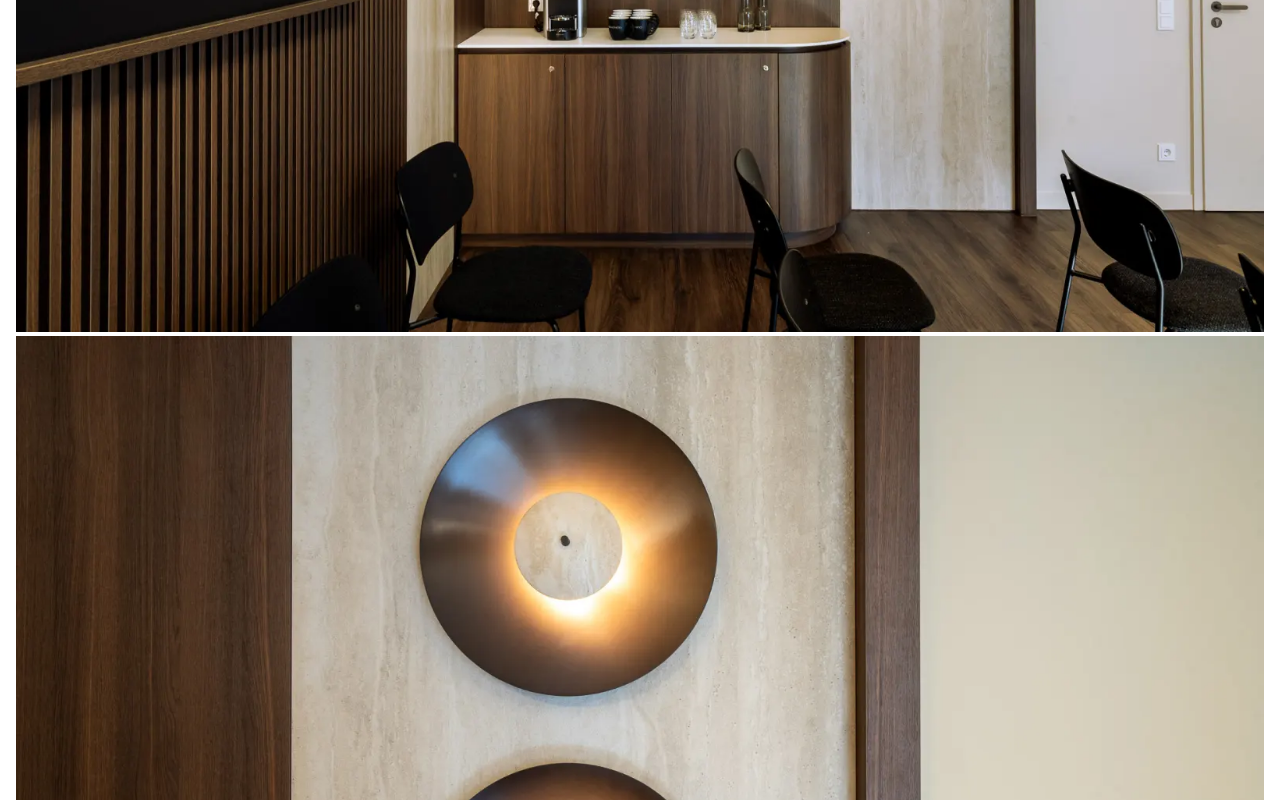
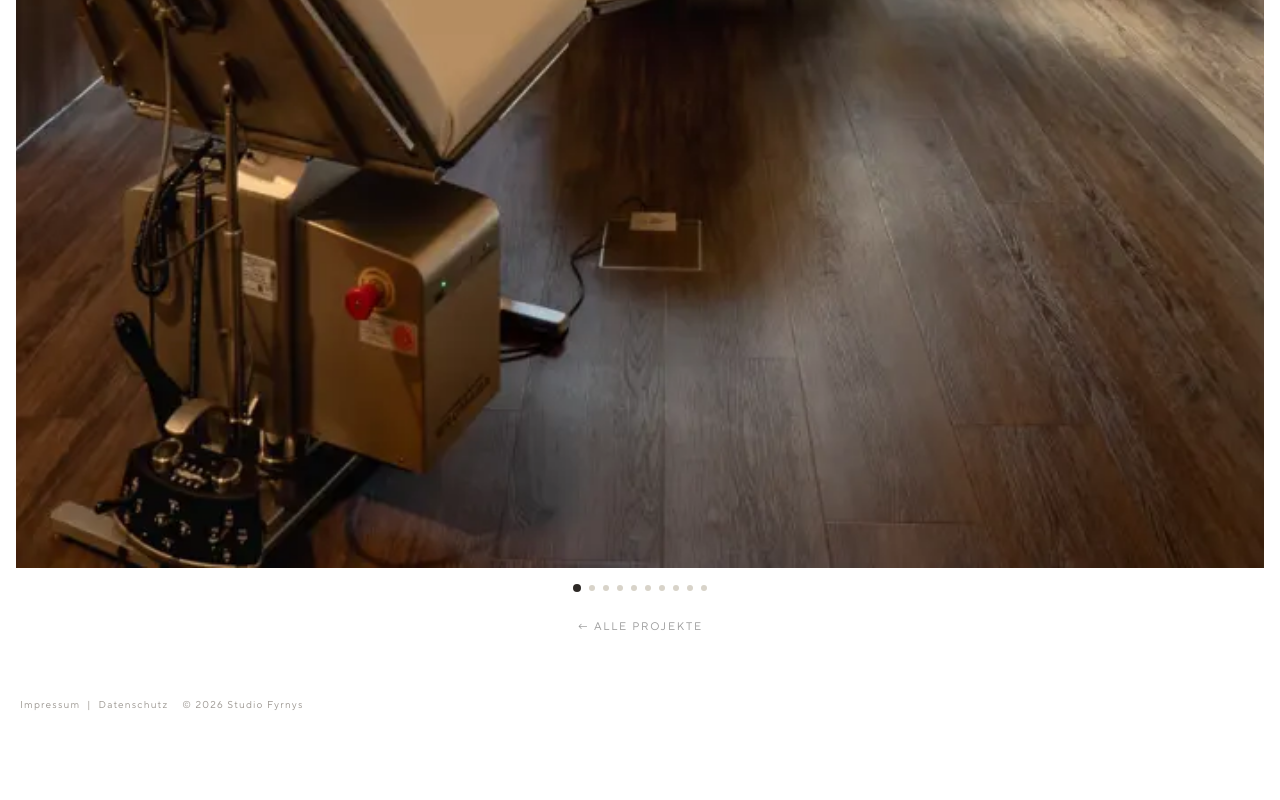
Before and after one commit to dionisbegaj10-cpu/studio-fyrnys-website, a Next.js app: page /projekte/bellari in a window 1280 px wide. Shown: the part 2000-2800 px from the top of the page. After the commit the page ends 2732 px from the top, so only its background shows below. Built offline with nearby package versions, Linux system fonts and the light colour scheme.

Commit message:
Turn project gallery into horizontal swipeable carousel with dot navigation
Co-Authored-By: Claude Sonnet 5 <noreply@anthropic.com>

```diff
--- /dev/null
+++ b/src/app/projekte/[slug]/ProjectGallery.tsx
@@ -0,0 +1,94 @@
+'use client';
+
+import { useEffect, useRef, useState } from 'react';
+
+export default function ProjectGallery({ images }: { images: string[] }) {
+  const trackRef = useRef<HTMLDivElement>(null);
+  const [active, setActive] = useState(0);
+
+  useEffect(() => {
+    const track = trackRef.current;
+    if (!track) return;
+
+    let ticking = false;
+    const onScroll = () => {
+      if (ticking) return;
+      ticking = true;
+      requestAnimationFrame(() => {
+        const idx = Math.round(track.scrollLeft / track.clientWidth);
+        setActive(idx);
+        ticking = false;
+      });
+    };
+
+    track.addEventListener('scroll', onScroll, { passive: true });
+    return () => track.removeEventListener('scroll', onScroll);
+  }, []);
+
+  const goTo = (i: number) => {
+    const track = trackRef.current;
+    if (!track) return;
+    track.scrollTo({ left: i * track.clientWidth, behavior: 'smooth' });
+  };
+
+  return (
+    <div>
+      <div
+        ref={trackRef}
+        style={{
+          display: 'flex',
+          overflowX: 'auto',
+          scrollSnapType: 'x mandatory',
+          WebkitOverflowScrolling: 'touch',
+          scrollBehavior: 'smooth',
+        }}
+      >
+        {images.map((src, i) => (
+          // eslint-disable-next-line @next/next/no-img-element
+          <img
+            key={i}
+            src={src}
+            alt=""
+            style={{
+              flex: '0 0 100%',
+              width: '100%',
+              scrollSnapAlign: 'start',
+              scrollSnapStop: 'always',
+              display: 'block',
+              objectFit: 'cover',
+            }}
+          />
+        ))}
+      </div>
+
+      {images.length > 1 && (
+        <div style={{
+          display: 'flex',
+          justifyContent: 'center',
+          alignItems: 'center',
+          gap: '8px',
+          padding: '16px 0',
+        }}>
+          {images.map((_, i) => (
+            <button
+              key={i}
+              type="button"
+              aria-label={`Bild ${i + 1} von ${images.length}`}
+              onClick={() => goTo(i)}
+              style={{
+                width: i === active ? '8px' : '6px',
+                height: i === active ? '8px' : '6px',
+                borderRadius: '50%',
+                border: 'none',
+                padding: 0,
+                cursor: 'pointer',
+                backgroundColor: i === active ? '#2d2926' : '#d8d3c9',
+                transition: 'background-color 0.2s ease, width 0.2s ease, height 0.2s ease',
+              }}
+            />
+          ))}
+        </div>
+      )}
+    </div>
+  );
+}
--- a/src/app/projekte/[slug]/page.tsx
+++ b/src/app/projekte/[slug]/page.tsx
@@ -2,6 +2,7 @@ import { notFound } from 'next/navigation';
 import Link from 'next/link';
 import LeistungenNav from '../../leistungen/LeistungenNav';
 import { projects, getProjectBySlug, getAdjacentProjects } from '../data';
+import ProjectGallery from './ProjectGallery';
 
 export function generateStaticParams() {
   return projects.map(p => ({ slug: p.slug }));
@@ -88,17 +89,7 @@ export default async function ProjectDetailPage({ params }: { params: Promise<{
       </div>
 
       {/* Gallery */}
-      <div style={{ display: 'flex', flexDirection: 'column', gap: '4px' }}>
-        {project.images.map((src, i) => (
-          // eslint-disable-next-line @next/next/no-img-element
-          <img
-            key={i}
-            src={src}
-            alt=""
-            style={{ width: '100%', display: 'block', objectFit: 'cover' }}
-          />
-        ))}
-      </div>
+      <ProjectGallery images={project.images} />
 
       {/* Back to all projects */}
       <div style={{ padding: '8px 24px 40px', textAlign: 'center' }}>
```
